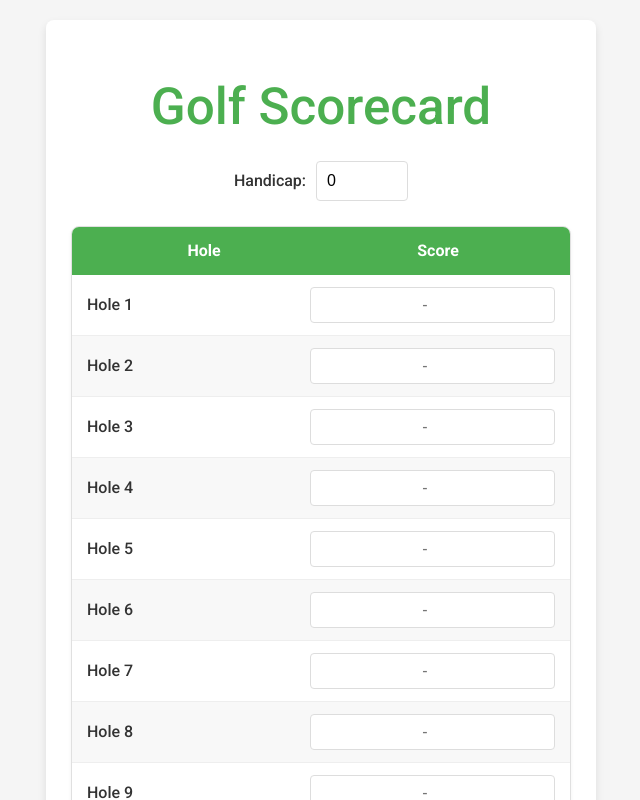
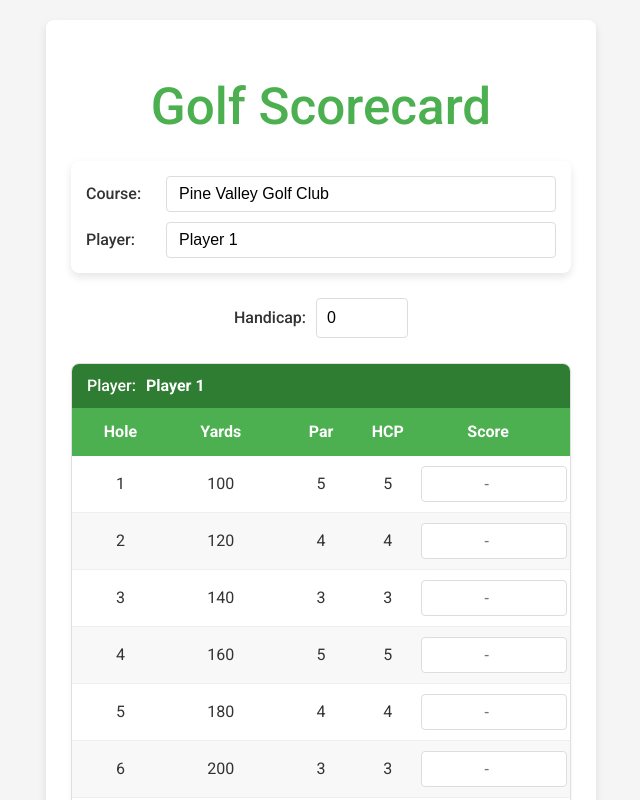
Before and after one commit to AlexanderWinters/the_score_card, a React (Vite) app: page / in a window 1280 px wide. Shown: the top 800 px of the page, without its empty margins (319-959 px from the left). Built offline with nearby package versions, Linux system fonts and the light colour scheme.

Commit message:
Add course and player information to scorecard

```diff
--- a/src/App.css
+++ b/src/App.css
@@ -154,3 +154,108 @@ h1 {
   font-size: 18px;
   color: var(--secondary-color);
 }
+
+
+.course-info {
+  background-color: white;
+  padding: 15px;
+  border-radius: var(--border-radius);
+  margin-bottom: 20px;
+  box-shadow: var(--card-shadow);
+}
+
+.info-row {
+  display: flex;
+  margin-bottom: 10px;
+  align-items: center;
+}
+
+.info-row:last-child {
+  margin-bottom: 0;
+}
+
+.info-row label {
+  width: 80px;
+  font-weight: 500;
+}
+
+.info-row input {
+  flex: 1;
+  padding: 8px 12px;
+  border: 1px solid #ddd;
+  border-radius: 4px;
+  font-size: 16px;
+}
+
+.info-row input:focus {
+  outline: none;
+  border-color: var(--primary-color);
+  box-shadow: 0 0 0 2px rgba(76, 175, 80, 0.2);
+}
+
+.scorecard-player {
+  background-color: var(--secondary-color);
+  color: white;
+  padding: 10px 15px;
+  display: flex;
+  align-items: center;
+}
+
+.player-label {
+  font-weight: 500;
+  margin-right: 10px;
+}
+
+.player-name {
+  font-weight: bold;
+}
+
+.scorecard-header {
+  display: grid;
+  grid-template-columns: 0.5fr 1fr 0.5fr 0.5fr 1fr;
+  background-color: var(--primary-color);
+  color: white;
+  padding: 12px 15px;
+  font-weight: bold;
+  text-align: center;
+}
+
+.hole-row {
+  display: grid;
+  grid-template-columns: 0.5fr 1fr 0.5fr 0.5fr 1fr;
+  padding: 10px 15px;
+  border-bottom: 1px solid #eee;
+  align-items: center;
+  text-align: center;
+}
+
+.hole-row:nth-child(even) {
+  background-color: var(--light-bg);
+}
+
+.hole-row:last-child {
+  border-bottom: none;
+}
+
+.hole-score input {
+  width: 100%;
+  padding: 8px 5px;
+  text-align: center;
+  border: 1px solid #ddd;
+  border-radius: 4px;
+  font-size: 16px;
+}
+
+.hole-score input:focus {
+  outline: none;
+  border-color: var(--primary-color);
+  box-shadow: 0 0 0 2px rgba(76, 175, 80, 0.2);
+}
+
+.over-par {
+  color: #d32f2f;
+}
+
+.under-par {
+  color: #388e3c;
+}
--- a/src/App.jsx
+++ b/src/App.jsx
@@ -3,10 +3,22 @@ import './App.css'
 import ScoreCard from './components/ScoreCard'
 import HandicapInput from './components/HandicapInput'
 import ScoreSummary from './components/ScoreSummary'
+import CourseInfo from './components/CourseInfo'
 
 function App() {
     const [handicap, setHandicap] = useState(0)
+    const [playerName, setPlayerName] = useState('Player 1')
+    const [courseName, setCourseName] = useState('Pine Valley Golf Club')
     const [scores, setScores] = useState(Array(18).fill(0))
+
+    // Placeholder course data (in real app, this would come from API)
+    const courseData = {
+        holes: Array(18).fill().map((_, i) => ({
+            number: i + 1,
+            distance: 100 + (i * 20), // Placeholder distances
+            par: i % 3 === 0 ? 5 : (i % 3 === 1 ? 4 : 3), // Mix of par 3, 4, and 5
+        }))
+    }
 
     const updateScore = (holeIndex, score) => {
         const newScores = [...scores]
@@ -17,9 +29,30 @@ function App() {
     return (
         <div className="app">
             <h1>Golf Scorecard</h1>
+
+            <CourseInfo
+                courseName={courseName}
+                setCourseName={setCourseName}
+                playerName={playerName}
+                setPlayerName={setPlayerName}
+            />
+
             <HandicapInput handicap={handicap} setHandicap={setHandicap} />
-            <ScoreCard scores={scores} updateScore={updateScore} />
-            <ScoreSummary scores={scores} handicap={handicap} />
+
+            <ScoreCard
+                scores={scores}
+                updateScore={updateScore}
+                courseData={courseData}
+                handicap={handicap}
+                playerName={playerName}
+            />
+
+            <ScoreSummary
+                scores={scores}
+                handicap={handicap}
+                courseName={courseName}
+                courseData={courseData}
+            />
         </div>
     )
 }
--- /dev/null
+++ b/src/components/CourseInfo.jsx
@@ -0,0 +1,30 @@
+import React from 'react'
+
+function CourseInfo({ courseName, setCourseName, playerName, setPlayerName }) {
+    return (
+        <div className="course-info">
+            <div className="info-row">
+                <label htmlFor="courseName">Course:</label>
+                <input
+                    id="courseName"
+                    type="text"
+                    value={courseName}
+                    onChange={(e) => setCourseName(e.target.value)}
+                    placeholder="Enter course name"
+                />
+            </div>
+            <div className="info-row">
+                <label htmlFor="playerName">Player:</label>
+                <input
+                    id="playerName"
+                    type="text"
+                    value={playerName}
+                    onChange={(e) => setPlayerName(e.target.value)}
+                    placeholder="Enter player name"
+                />
+            </div>
+        </div>
+    )
+}
+
+export default CourseInfo
--- a/src/components/ScoreCard.jsx
+++ b/src/components/ScoreCard.jsx
@@ -1,22 +1,54 @@
 import React from 'react'
 import HoleInput from './HoleInput'
 
-function ScoreCard({ scores, updateScore }) {
+function ScoreCard({ scores, updateScore, courseData, handicap, playerName }) {
+    // Calculate handicap distribution across holes (starting from hardest holes)
+    const calculateHcpStrokes = (holeIndex, playerHandicap) => {
+        // In a real app, we would use the hole's handicap index
+        // For simplicity, we'll just distribute handicap across holes sequentially
+        const hardnessRank = (holeIndex % 18) + 1;
+        return hardnessRank <= playerHandicap ? 1 : 0;
+    };
+
     return (
         <div className="scorecard">
+            <div className="scorecard-player">
+                <span className="player-label">Player:</span>
+                <span className="player-name">{playerName}</span>
+            </div>
+
             <div className="scorecard-header">
-                <div>Hole</div>
-                <div>Score</div>
+                <div className="hole-number">Hole</div>
+                <div className="hole-distance">Yards</div>
+                <div className="hole-par">Par</div>
+                <div className="hole-hcp">HCP</div>
+                <div className="hole-score">Score</div>
             </div>
+
             <div className="scorecard-body">
-                {scores.map((score, index) => (
-                    <HoleInput
-                        key={index}
-                        holeNumber={index + 1}
-                        score={score}
-                        onChange={(value) => updateScore(index, value)}
-                    />
-                ))}
+                {scores.map((score, index) => {
+                    const hole = courseData.holes[index];
+                    const hcpStrokes = calculateHcpStrokes(index, handicap);
+                    const netPar = hole.par + hcpStrokes;
+
+                    return (
+                        <div className="hole-row" key={index}>
+                            <div className="hole-number">{hole.number}</div>
+                            <div className="hole-distance">{hole.distance}</div>
+                            <div className="hole-par">{hole.par}</div>
+                            <div className="hole-hcp">{netPar}</div>
+                            <div className="hole-score">
+                                <input
+                                    type="number"
+                                    value={score === 0 ? '' : score}
+                                    onChange={(e) => updateScore(index, Number(e.target.value))}
+                                    min="1"
+                                    placeholder="-"
+                                />
+                            </div>
+                        </div>
+                    )
+                })}
             </div>
         </div>
     )
--- a/src/components/ScoreSummary.jsx
+++ b/src/components/ScoreSummary.jsx
@@ -1,15 +1,27 @@
 import React from 'react'
 
-function ScoreSummary({ scores, handicap }) {
+function ScoreSummary({ scores, handicap, courseName, courseData }) {
     const totalScore = scores.reduce((sum, score) => sum + score, 0)
+    const totalPar = courseData.holes.reduce((sum, hole) => sum + hole.par, 0)
     const adjustedScore = Math.max(0, totalScore - handicap)
+    const parComparison = totalScore - totalPar
 
     return (
         <div className="score-summary">
-            <h2>Summary</h2>
+            <h2>Summary - {courseName}</h2>
+            <div className="summary-row">
+                <div>Course Par:</div>
+                <div>{totalPar}</div>
+            </div>
             <div className="summary-row">
                 <div>Gross Score:</div>
                 <div>{totalScore}</div>
+            </div>
+            <div className="summary-row">
+                <div>vs. Par:</div>
+                <div className={parComparison > 0 ? 'over-par' : parComparison < 0 ? 'under-par' : ''}>
+                    {parComparison > 0 ? `+${parComparison}` : parComparison}
+                </div>
             </div>
             <div className="summary-row">
                 <div>Handicap:</div>
```
